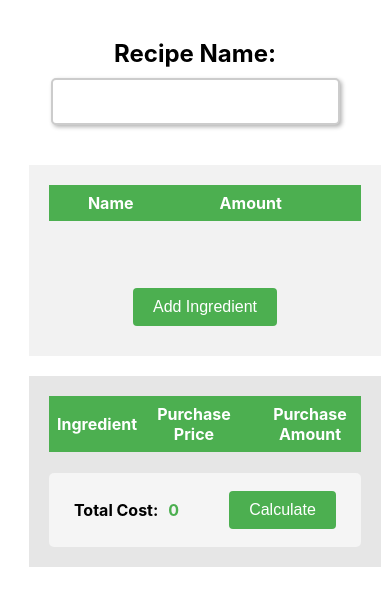
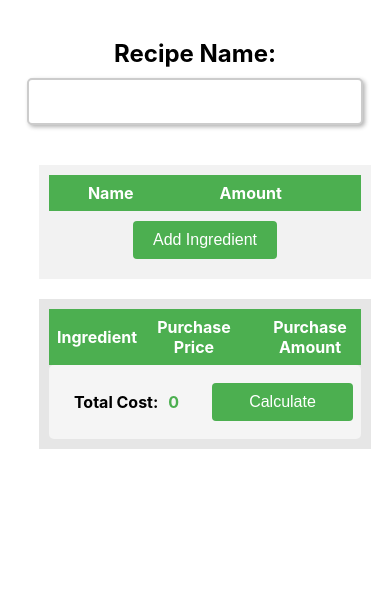
Before and after one commit to bhavani-mahalakshmi/sous-recipe-calculator, a React (Create React App) app in the folder frontend-sous/: page / in a window 390 px wide. Shown: the top 606 px of the page. Built offline with nearby package versions, Linux system fonts and the light colour scheme.

Commit message:
adding media queries for responsiveness

```diff
--- a/frontend-sous/src/App.js
+++ b/frontend-sous/src/App.js
@@ -107,7 +107,7 @@ function App() {
             </div>
         </div>
         <div className="cost-container">
-            <table>
+            <table className='cost-table'>
             <thead>
                 <tr>
                 <th>Ingredient</th>
--- a/frontend-sous/src/index.css
+++ b/frontend-sous/src/index.css
@@ -124,6 +124,7 @@ button {
   width: 100%;
   margin: 0%;
   padding: 0%;
+  overflow: auto;
 }
 
 .total-cost label {
@@ -162,6 +163,21 @@ th {
   color: white;
 }
 
+@media only screen and (max-width: 600px) {
+  /* styles for screens with a maximum width of 600px */
+  body {
+    font-size: 16px;
+  }
+  .container {
+    display: flex;
+    flex-wrap: wrap;
+  }
+  .box {
+    width: 100%;
+    margin-bottom: 20px;
+  }
+}
+
 /* Mobile layout */
 @media (max-width: 767px) {
   .recipe-container {
@@ -180,6 +196,49 @@ th {
   .ingredients-container, .cost-container {
     width: 100%;
     margin: 10px 0;
+  }
+}
+
+/* Media queries */
+@media only screen and (max-width: 768px) {
+  /* Adjust recipe container to stack items vertically */
+  .recipe-container {
+    flex-direction: column;
+    height: auto;
+  }
+
+  /* Adjust ingredient and cost containers to take up full width and height */
+  .ingredients-container, .cost-container {
+    width: 100%;
+    height: auto;
+    padding: 10px;
+  }
+
+  /* Adjust ingredient and cost tables to be full width */
+  table {
+    width: 100%;
+  }
+
+  /* Adjust button and input styles */
+  button, input[type="number"], input[type="text"] {
+    width: 100%;
+    margin: 10px 0;
+  }
+}
+
+/* Styles for tablets */
+@media only screen and (max-width: 992px) {
+  .container {
+    max-width: 768px;
+    margin: 0 auto;
+  }
+}
+
+/* Styles for mobile devices */
+@media only screen and (max-width: 576px) {
+  .container {
+    max-width: 100%;
+    margin: 0;
   }
 }
 
```
